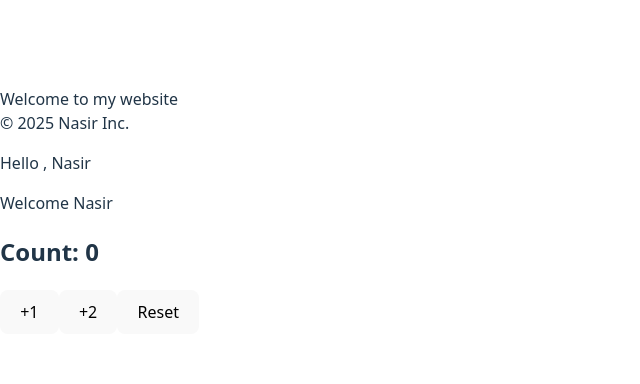
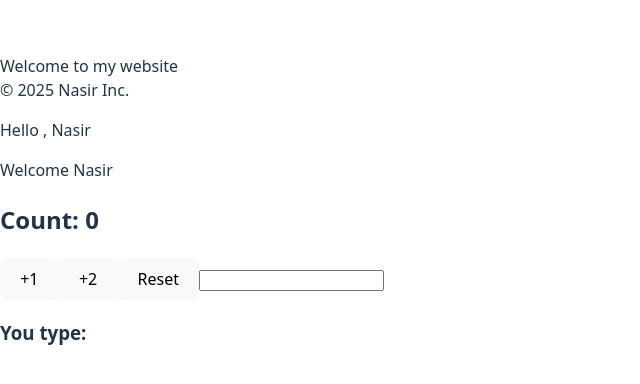
Before and after one commit to Nasir-afridi/React-Dev-Journey, a React (Vite) app in the folder React-Js-Folder/React-topics/week-1/: page / in a window 1280 px wide. Shown: the part 190-574 px from the top of the page, without its empty margins (0-640 px from the left). Built offline with nearby package versions, Linux system fonts and the light colour scheme.

Commit message:
Added the Dynamic Greeting App

```diff
--- a/React-Js-Folder/React-topics/week-1/src/App.jsx
+++ b/React-Js-Folder/React-topics/week-1/src/App.jsx
@@ -3,7 +3,7 @@ import Footer from "./components/Footer"
 import Greeting from "./components/Greeting"
 import Message from "./components/Message"
 import Counter from "./components/Counter"
-
+import LiveInput from "./components/LiveInput"
 
 function App() {
 
@@ -14,6 +14,7 @@ function App() {
      <Greeting name='Nasir' />
      <Message />
      <Counter />
+     <LiveInput />
     </>
   )
 }
--- /dev/null
+++ b/React-Js-Folder/React-topics/week-1/src/components/LiveInput.jsx
@@ -0,0 +1,14 @@
+import { useState } from "react"
+
+const LiveInput = () => {
+    const [count, setCount] = useState('')
+  return (
+    <>
+        <input type="text" value={count} onChange={(e) => {setCount(e.target.value)}}/>
+
+        <h3>You type: {count}</h3>
+    </>
+  )
+}
+
+export default LiveInput
```
